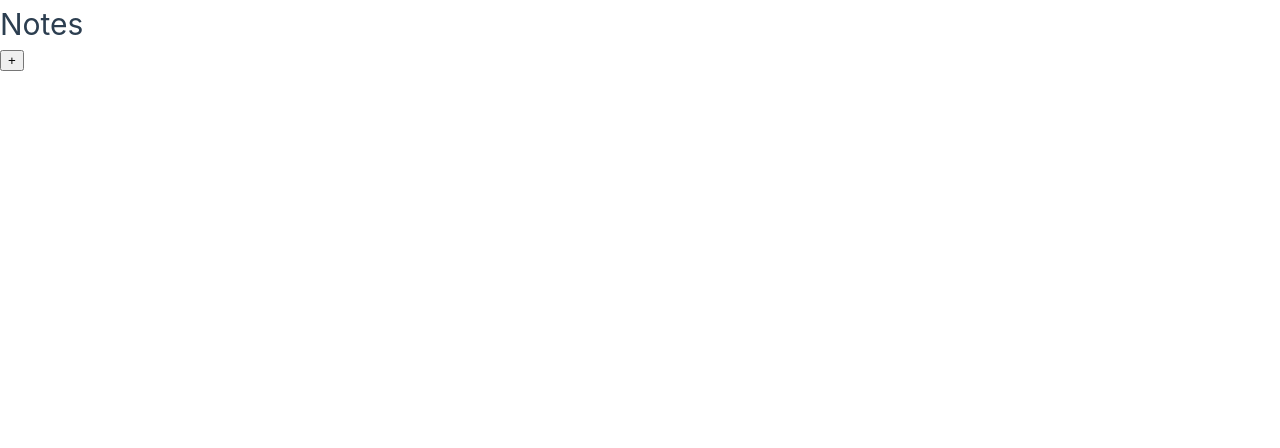
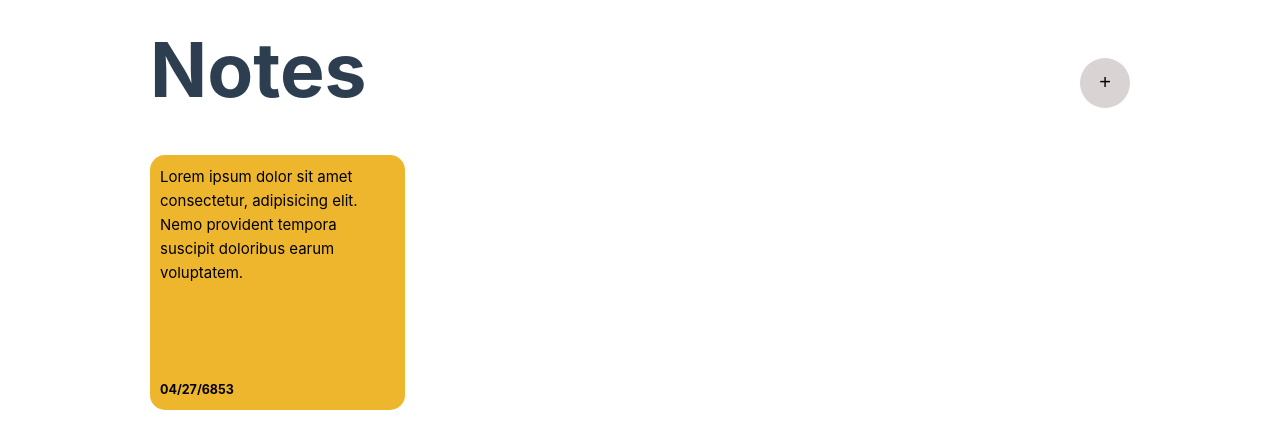
Before and after one commit to imadroshan/vue-projects, a Vue app in the folder notes-app/: page / in a window 1280 px wide. Shown: the top 448 px of the page. Built offline with nearby package versions, Linux system fonts and the light colour scheme.

Commit message:
Adds styles for the App.vue file

```diff
--- a/notes-app/src/App.vue
+++ b/notes-app/src/App.vue
@@ -1,5 +1,12 @@
 <template>
   <main>
+    <!-- <div class="overlay">
+      <div class="modal">
+        <textarea name="note" id="note" cols="30" rows="10"></textarea>
+        <button>Add Note</button>
+        <button class="close">Close</button>
+      </div>
+    </div> -->
     <div class="container">
       <header>
         <h1> Notes </h1>
@@ -7,10 +14,113 @@
       </header>
       <div class="cards-container">
         <div class="card">
-          <p class="main-text"></p>
-          <p class="date"></p>
+          <p class="main-text"> Lorem ipsum dolor sit amet consectetur, adipisicing elit. Nemo provident tempora suscipit doloribus earum voluptatem. </p>
+          <p class="date">04/27/6853</p>
         </div>
       </div>
     </div>
   </main>
 </template>
+
+<style scoped>
+  main {
+    height: 100vh;
+    width: 100vw;
+  }
+  .container {
+    max-width: 1000px;
+    padding: 10px;
+    margin: 0 auto;
+  }
+
+  header {
+    display: flex;
+    justify-content: space-between;
+    align-items: center;
+  }
+
+  h1 {
+    font-weight: bold;
+    margin-bottom: 25px;
+    font-size: 75px;
+  }
+
+  header button {
+    border: none;
+    padding: 10px;
+    width: 50px;
+    height: 50px;
+    cursor: pointer;
+    background-color: rgb(218, 211, 211);
+    border-radius: 100%;
+    color: black;
+    font-size: 20px;
+  }
+
+  .card {
+    width: 255px;
+    height: 255px;
+    background-color: rgb(237,182,44);
+    padding: 10px;
+    border-radius: 15px;
+    display: flex;
+    flex-direction: column;
+    justify-content: space-between;
+    margin-right: 20px;
+    margin-bottom: 20px;
+
+  }
+
+  .main-text {
+    color: black;
+  }
+
+  .date {
+    color: black;
+    font-size: 12.5px;
+    font-weight: bold;
+  }
+
+  .cards-container {
+    display: flex;
+    flex-wrap: wrap;
+  }
+
+  .overlay {
+    position: absolute;
+    width: 100%;
+    height: 100%;
+    background-color: rgba(230,230,230,0.77);
+    z-index: 10;
+    display: flex;
+    align-items: center;
+    justify-content: center;
+  }
+
+  .modal {
+    width: 750px;
+    background-color: white;
+    border-radius: 10px;
+    padding: 30px;
+    position: relative;
+    display: flex;
+    flex-direction: column;
+  }
+
+  .modal button {
+    padding: 10px 20px;
+    font-size: 20px;
+    width: 100%;
+    background-color: black;
+    border: none;
+    color: white;
+    cursor: pointer;
+    margin-top: 15px;
+  }
+
+  .modal .close {
+    background-color: rgb(153, 16, 16);
+    margin-top: 7px;
+  }
+
+</style>
```
